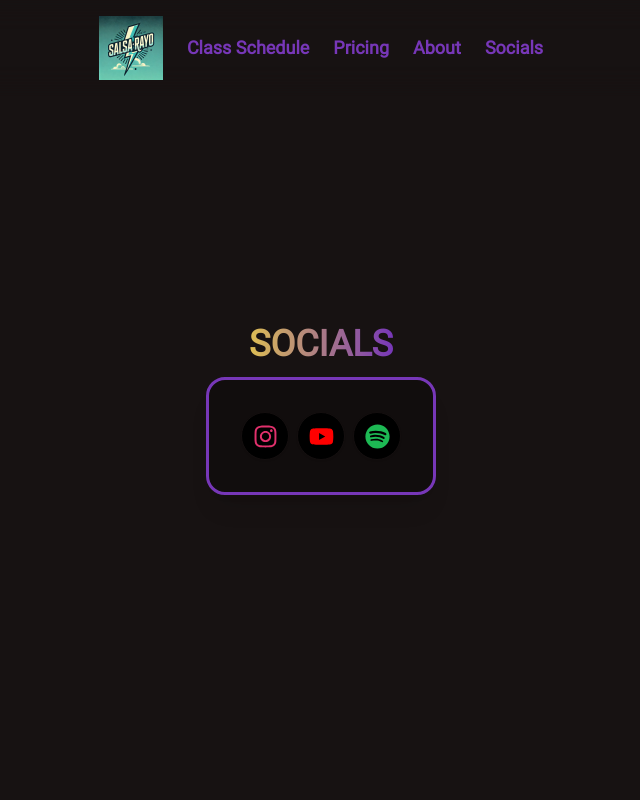
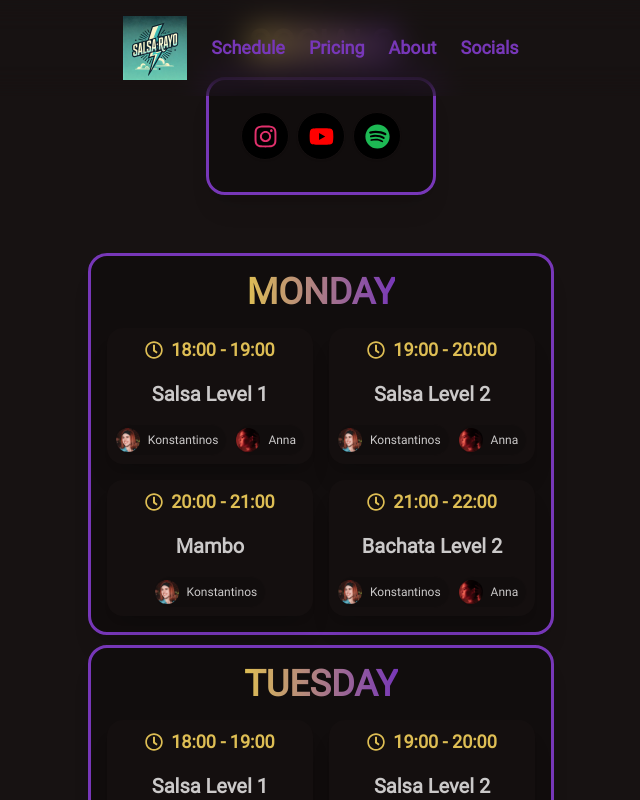
Before and after one commit to nikossoftwaredev/salsa-rayo, a Next.js app: page / in a window 1280 px wide. Shown: the top 800 px of the page, without its empty margins (319-959 px from the left). Built offline with nearby package versions, Linux system fonts and the light colour scheme.

Commit message:
added schedule

```diff
--- a/app/page.tsx
+++ b/app/page.tsx
@@ -1,3 +1,4 @@
+import ScheduleSection from "@/components/ScheduleSection";
 import SocialsSection from "@/components/SocialsSection";
 
 export const revalidate = 0;
@@ -6,6 +7,7 @@ export default function Home() {
   return (
     <main className="flex flex-col min-h-screen items-center justify-center p-2 bg-base-100 gap-16 max-w-xl">
       <SocialsSection />
+      <ScheduleSection />
     </main>
   );
 }
--- a/components/Card.tsx
+++ b/components/Card.tsx
@@ -1,3 +1,5 @@
+import { twMerge } from "tailwind-merge";
+
 const Card = ({
   children,
   className,
@@ -7,7 +9,10 @@ const Card = ({
 }) => {
   return (
     <div
-      className={`card bg-base-300 shadow-xl outline outline-accent ${className}`}
+      className={twMerge(
+        `card bg-base-300 shadow-xl outline outline-accent`,
+        className
+      )}
     >
       {children}
     </div>
--- /dev/null
+++ b/components/Chip.tsx
@@ -0,0 +1,23 @@
+import React from "react";
+
+interface ChipProps {
+  image: string;
+  label: string;
+}
+
+const Chip = ({ image, label }: ChipProps) => {
+  return (
+    <div className="badge h-8 w-auto p-0 bg-base-300">
+      <div className="flex items-center gap-2 mr-2">
+        <img
+          src={image}
+          alt={label}
+          className="w-6 h-6 rounded-full object-cover"
+        />
+        <span className="text-xs text-gray-400">{label}</span>
+      </div>
+    </div>
+  );
+};
+
+export default Chip;
--- a/components/Header.tsx
+++ b/components/Header.tsx
@@ -5,6 +5,7 @@ import MobileHeader from "./MobileHeader";
 import Logo from "./Logo";
 
 const Header = () => {
+  const languageId = "en";
   return (
     <header className="w-full z-[999] absolute max-h-[100px] bg-transparent">
       <nav className="w-full text-accent backdrop-blur-lg ">
@@ -22,7 +23,7 @@ const Header = () => {
                       href={linkConfig.path}
                       className={`font-bold text-lg hover:text-primary`}
                     >
-                      {linkConfig.text}
+                      {linkConfig.text[languageId]}
                     </a>
                   </li>
                 );
--- a/components/MobileHeader.tsx
+++ b/components/MobileHeader.tsx
@@ -1,5 +1,5 @@
 "use client";
-import {  headerLinks } from "@/data/config";
+import { headerLinks } from "@/data/config";
 import { useEffect, useState } from "react";
 import { BiLogOut } from "react-icons/bi";
 import { MdMenu, MdClose } from "react-icons/md";
@@ -7,6 +7,7 @@ import SocialsSection from "./SocialsSection";
 
 const MobileHeader = () => {
   const [openModal, setOpenModal] = useState(false);
+  const languageId = "en";
 
   useEffect(() => {
     if (openModal) {
@@ -24,11 +25,11 @@ const MobileHeader = () => {
       <div className="flex items-center justify-between p-2">
         <BiLogOut />
 
-        <button className="btn btn-square btn-outline btn-secondary h-[40] flex justify-center mr-1">
+        <button className="btn btn-square btn-sm btn-outline btn-secondary h-[20] flex justify-center mr-1">
           {openModal ? (
-            <MdClose onClick={() => setOpenModal(false)} size={40} />
+            <MdClose onClick={() => setOpenModal(false)} size={20} />
           ) : (
-            <MdMenu onClick={() => setOpenModal(true)} size={40} />
+            <MdMenu onClick={() => setOpenModal(true)} size={20} />
           )}
         </button>
       </div>
@@ -48,7 +49,7 @@ const MobileHeader = () => {
                     href={linkConfig.path}
                     className={`text-3xl text-primary font-extrabold uppercase hover:text-primary`}
                   >
-                    {linkConfig.text}
+                    {linkConfig.text[languageId]}
                   </a>
                 </span>
               );
--- /dev/null
+++ b/components/ScheduleSection.tsx
@@ -0,0 +1,51 @@
+"use client";
+import { SCHEDULE } from "@/data/config";
+
+import { SectionTitle } from "./SectionTitle";
+import Card from "./Card";
+import Chip from "./Chip";
+import { FaRegClock } from "react-icons/fa";
+import { twMerge } from "tailwind-merge";
+
+const ScheduleSection = () => {
+  const currentDayIndex = new Date().getDay();
+
+  return (
+    <section id="schedule w-full ">
+      <div className="w-full grid gap-4">
+        {SCHEDULE.map(({ day, schedule, dayIndex }) => (
+          <Card
+            key={day}
+            className={twMerge(
+              `px-4 pb-4`,
+              currentDayIndex === dayIndex ? "outline-primary " : ""
+            )}
+          >
+            <SectionTitle title={day} />
+            <div className="grid grid-cols-1 md:grid-cols-2 gap-4">
+              {schedule.map(({ time, title, instructors }) => (
+                <div
+                  key={time}
+                  className="flex flex-col gap-4 items-center justify-start p-2 card bg-base-200 shadow-xl"
+                >
+                  <div className="flex items-center gap-2 text-primary">
+                    <FaRegClock />
+                    <h3 className="text-lg font-bold">{time}</h3>
+                  </div>
+                  <h4 className="text-xl font-extrabold ">{title}</h4>
+                  <div className="flex flex-wrap gap-2 items-center justify-center">
+                    {instructors.map(({ image, name }) => (
+                      <Chip key={name} image={image} label={name} />
+                    ))}
+                  </div>
+                </div>
+              ))}
+            </div>
+          </Card>
+        ))}
+      </div>
+    </section>
+  );
+};
+
+export default ScheduleSection;
--- a/data/config.ts
+++ b/data/config.ts
@@ -1,8 +1,8 @@
 export const headerLinks = [
-  { path: `#usage`, text: "Class Schedule" },
-  { path: `#token`, text: "Pricing" },
-  { path: `#about`, text: "About" },
-  { path: `#socials`, text: "Socials" },
+  { path: `#schedule`, text: { en: "Schedule", el: "Πρόγραμμα" } },
+  { path: `#pricing`, text: { en: "Pricing", el: "Τιμές" } },
+  { path: `#about`, text: { en: "About", el: "Σχετικά" } },
+  { path: `#socials`, text: { en: "Socials", el: "Socials" } },
 ];
 
 export const INSTAGRAM_URL = "https://www.instagram.com/nikos_dimi_/";
@@ -12,3 +12,303 @@ export const YOUTUBE_URL = "https://www.youtube.com/@BusinessReviewGreece";
 
 export const GRADIENT_STYLE =
   "bg-gradient-to-r from-purple to-yellow text-transparent text-4xl font-extrabold text-center bg-clip-text";
+
+export const SCHEDULE = [
+  {
+    day: "Monday",
+    dayIndex: 1,
+    schedule: [
+      {
+        time: "18:00 - 19:00",
+        title: "Salsa Level 1",
+        instructors: [
+          {
+            name: "Konstantinos",
+            image: "/images/instructor-konstantinos.png",
+          },
+          {
+            name: "Anna",
+            image: "/images/instructor-anna.png",
+          },
+        ],
+      },
+      {
+        time: "19:00 - 20:00",
+        title: "Salsa Level 2",
+        instructors: [
+          {
+            name: "Konstantinos",
+            image: "/images/instructor-konstantinos.png",
+          },
+          {
+            name: "Anna",
+            image: "/images/instructor-anna.png",
+          },
+        ],
+      },
+      {
+        time: "20:00 - 21:00",
+        title: "Mambo",
+        instructors: [
+          {
+            name: "Konstantinos",
+            image: "/images/instructor-konstantinos.png",
+          },
+        ],
+      },
+      {
+        time: "21:00 - 22:00",
+        title: "Bachata Level 2",
+        instructors: [
+          {
+            name: "Konstantinos",
+            image: "/images/instructor-konstantinos.png",
+          },
+          {
+            name: "Anna",
+            image: "/images/instructor-anna.png",
+          },
+        ],
+      },
+    ],
+  },
+  {
+    day: "Tuesday",
+    dayIndex: 2,
+    schedule: [
+      {
+        time: "18:00 - 19:00",
+        title: "Salsa Level 1",
+        instructors: [
+          {
+            name: "Konstantinos",
+            image: "/images/instructor-konstantinos.png",
+          },
+          {
+            name: "Anna",
+            image: "/images/instructor-anna.png",
+          },
+        ],
+      },
+      {
+        time: "19:00 - 20:00",
+        title: "Salsa Level 2",
+        instructors: [
+          {
+            name: "Konstantinos",
+            image: "/images/instructor-konstantinos.png",
+          },
+          {
+            name: "Anna",
+            image: "/images/instructor-anna.png",
+          },
+        ],
+      },
+      {
+        time: "20:00 - 21:00",
+        title: "Ladies Style",
+        instructors: [{ name: "Anna", image: "/images/instructor-anna.png" }],
+      },
+      {
+        time: "21:00 - 22:00",
+        title: "Bachata Level 2",
+        instructors: [
+          {
+            name: "Konstantinos",
+            image: "/images/instructor-konstantinos.png",
+          },
+          {
+            name: "Anna",
+            image: "/images/instructor-anna.png",
+          },
+        ],
+      },
+    ],
+  },
+  {
+    day: "Wednesday",
+    dayIndex: 3,
+    schedule: [
+      {
+        time: "18:00 - 19:00",
+        title: "Salsa Level 1",
+        instructors: [
+          {
+            name: "Konstantinos",
+            image: "/images/instructor-konstantinos.png",
+          },
+          {
+            name: "Anna",
+            image: "/images/instructor-anna.png",
+          },
+        ],
+      },
+      {
+        time: "19:00 - 20:00",
+        title: "Salsa Level 2",
+        instructors: [
+          {
+            name: "Konstantinos",
+            image: "/images/instructor-konstantinos.png",
+          },
+          {
+            name: "Anna",
+            image: "/images/instructor-anna.png",
+          },
+        ],
+      },
+      {
+        time: "20:00 - 21:00",
+        title: "Bachata Level 1",
+        instructors: [
+          {
+            name: "Konstantinos",
+            image: "/images/instructor-konstantinos.png",
+          },
+          {
+            name: "Anna",
+            image: "/images/instructor-anna.png",
+          },
+        ],
+      },
+      {
+        time: "21:00 - 22:00",
+        title: "Bachata Level 2",
+        instructors: [
+          {
+            name: "Konstantinos",
+            image: "/images/instructor-konstantinos.png",
+          },
+          {
+            name: "Anna",
+            image: "/images/instructor-anna.png",
+          },
+        ],
+      },
+    ],
+  },
+  {
+    day: "Thursday",
+    dayIndex: 4,
+    schedule: [
+      {
+        time: "18:00 - 19:00",
+        title: "Salsa Level 1",
+        instructors: [
+          {
+            name: "Konstantinos",
+            image: "/images/instructor-konstantinos.png",
+          },
+          {
+            name: "Anna",
+            image: "/images/instructor-anna.png",
+          },
+        ],
+      },
+      {
+        time: "19:00 - 20:00",
+        title: "Salsa Level 2",
+        instructors: [
+          {
+            name: "Konstantinos",
+            image: "/images/instructor-konstantinos.png",
+          },
+          {
+            name: "Anna",
+            image: "/images/instructor-anna.png",
+          },
+        ],
+      },
+      {
+        time: "20:00 - 21:00",
+        title: "Bachata Level 1",
+        instructors: [
+          {
+            name: "Konstantinos",
+            image: "/images/instructor-konstantinos.png",
+          },
+          {
+            name: "Anna",
+            image: "/images/instructor-anna.png",
+          },
+        ],
+      },
+      {
+        time: "21:00 - 22:00",
+        title: "Bachata Level 2",
+        instructors: [
+          {
+            name: "Konstantinos",
+            image: "/images/instructor-konstantinos.png",
+          },
+          {
+            name: "Anna",
+            image: "/images/instructor-anna.png",
+          },
+        ],
+      },
+    ],
+  },
+  // {
+  //   day: "Friday",
+  //   dayIndex: 5,
+  //   schedule: [
+  //     {
+  //       time: "18:00 - 19:00",
+  //       title: "Salsa Level 1",
+  //       instructors: [
+  //         {
+  //           name: "Konstantinos",
+  //           image: "/images/instructor-konstantinos.png",
+  //         },
+  //         {
+  //           name: "Anna",
+  //           image: "/images/instructor-anna.png",
+  //         },
+  //       ],
+  //     },
+  //     {
+  //       time: "19:00 - 20:00",
+  //       title: "Salsa Level 2",
+  //       instructors: [
+  //         {
+  //           name: "Konstantinos",
+  //           image: "/images/instructor-konstantinos.png",
+  //         },
+  //         {
+  //           name: "Anna",
+  //           image: "/images/instructor-anna.png",
+  //         },
+  //       ],
+  //     },
+  //     {
+  //       time: "20:00 - 21:00",
+  //       title: "Bachata Level 1",
+  //       instructors: [
+  //         {
+  //           name: "Konstantinos",
+  //           image: "/images/instructor-konstantinos.png",
+  //         },
+  //         {
+  //           name: "Anna",
+  //           image: "/images/instructor-anna.png",
+  //         },
+  //       ],
+  //     },
+  //     {
+  //       time: "21:00 - 22:00",
+  //       title: "Bachata Level 2",
+  //       instructors: [
+  //         {
+  //           name: "Konstantinos",
+  //           image: "/images/instructor-konstantinos.png",
+  //         },
+  //         {
+  //           name: "Anna",
+  //           image: "/images/instructor-anna.png",
+  //         },
+  //       ],
+  //     },
+  //   ],
+  // },
+];
```
Also changed, not shown: public/images/instructor-anna.png (added), public/images/instructor-konstantinos.png (added).
